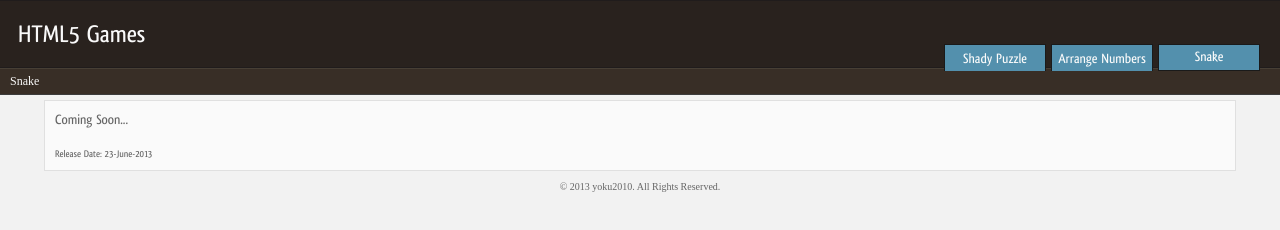
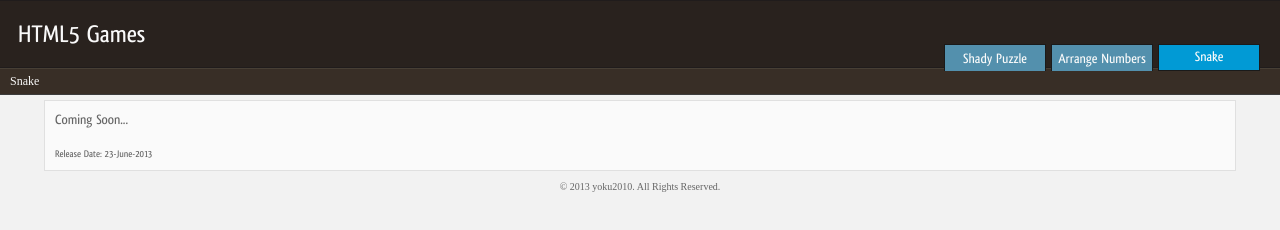
Before and after one commit to yoku2010/html5-games, a plain HTML site: page snake.html in a window 1280 px wide. Drawn offline with Linux system fonts and the light colour scheme.

Commit message:
active button css added

```diff
--- a/css/layout.css
+++ b/css/layout.css
@@ -11,10 +11,12 @@
     border: 1px solid #E0E0E0;
     background-color: #FAFAFA;
 }
-
 #game {
     width: 99%;
     max-width: 1190px;
     margin: 0 auto;
     padding: 0;
 }
+ul li > a.active {
+    background-color: #019AD5;
+}
--- a/snake.html
+++ b/snake.html
@@ -34,7 +34,7 @@
                         <a class="an" href="arrange_numbers.html" title="">Arrange Numbers</a>
                     </li>
                     <li>
-                        <a class="sn" href="snake.html" title="">Snake</a>
+                        <a class="sn active" href="snake.html" title="">Snake</a>
                     </li>
                 </ul>
             </nav>
```
Also changed, not shown: arrange_numbers.html (+1 -1 lines), shady_puzzle.html (+1 -1 lines). Lines whose indentation alone changed are shown as unchanged.
